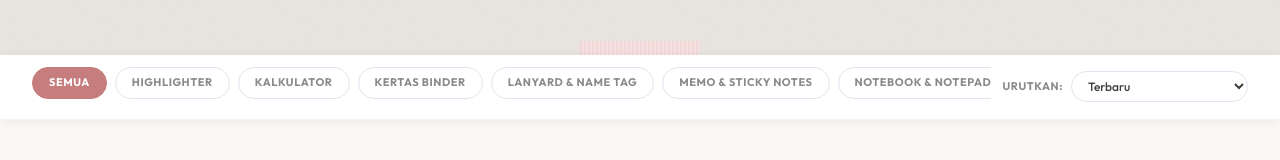
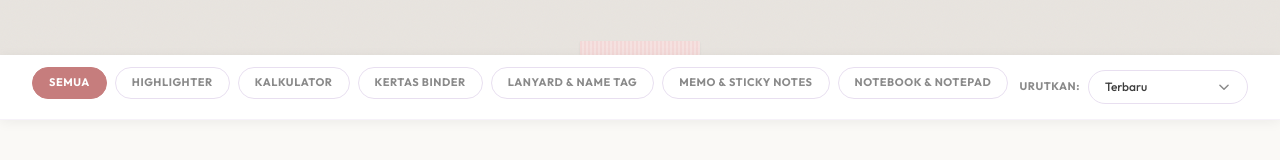
Before and after one commit to nicholasisaiah/viennastationery-webs, a Next.js app: page /shop in a window 1280 px wide. Shown: the part 407-567 px from the top of the page. Built offline with nearby package versions, Linux system fonts and the light colour scheme; a web font is replaced by a local one.

Commit message:
feat: dropdown sort produk custom sesuai tema Vienna - rose highlight, lavender border, animasi chevron

```diff
--- a/src/app/shop/ShopPageClient.tsx
+++ b/src/app/shop/ShopPageClient.tsx
@@ -14,6 +14,7 @@ export function ShopPageClient() {
   const { t } = useLanguage();
   const [activeCategory, setActiveCategory] = useState<string>("ALL");
   const [sortBy, setSortBy] = useState<string>("newest");
+  const [sortOpen, setSortOpen] = useState(false);
 
   const CATEGORIES = [
     { key: "ALL", label: t("shop.categories.all") },
@@ -93,22 +94,49 @@ export function ShopPageClient() {
               ))}
             </div>
 
-            <div className="flex items-center gap-2 flex-shrink-0">
+            <div className="flex items-center gap-2 flex-shrink-0 relative">
               <span className="font-outfit text-[11px] font-bold text-vienna-text-muted uppercase tracking-wider hidden sm:block">
                 {t("shop.sortLabel")}
               </span>
-              <select
-                value={sortBy}
-                onChange={(e) => setSortBy(e.target.value)}
-                className="font-outfit text-xs font-medium text-vienna-text-dark bg-white border border-vienna-lavender rounded-lg px-3 py-1.5 focus:outline-none focus:ring-2 focus:ring-vienna-rose cursor-pointer"
-                aria-label="Sort products"
-              >
-                {SORT_OPTIONS.map((opt) => (
-                  <option key={opt.value} value={opt.value}>
-                    {opt.label}
-                  </option>
-                ))}
-              </select>
+              <div className="relative">
+                <button
+                  type="button"
+                  onClick={() => setSortOpen(!sortOpen)}
+                  className="font-outfit text-xs font-medium text-vienna-text-dark bg-white border border-vienna-lavender rounded-lg px-4 py-2 focus:outline-none focus:ring-2 focus:ring-vienna-rose/40 cursor-pointer flex items-center gap-2 min-w-[160px] justify-between hover:border-vienna-rose/50 transition-colors"
+                  aria-haspopup="listbox"
+                  aria-expanded={sortOpen}
+                >
+                  <span>{SORT_OPTIONS.find((o) => o.value === sortBy)?.label}</span>
+                  <svg className={`w-3.5 h-3.5 text-vienna-text-muted transition-transform duration-200 ${sortOpen ? "rotate-180" : ""}`} fill="none" viewBox="0 0 24 24" stroke="currentColor" strokeWidth={2.5}><path strokeLinecap="round" strokeLinejoin="round" d="M19 9l-7 7-7-7" /></svg>
+                </button>
+                {sortOpen && (
+                  <>
+                    <div className="fixed inset-0 z-40" onClick={() => setSortOpen(false)} />
+                    <ul
+                      role="listbox"
+                      className="absolute right-0 top-full mt-1 z-50 bg-white border border-vienna-lavender rounded-xl shadow-medium py-1 min-w-[180px] overflow-hidden"
+                    >
+                      {SORT_OPTIONS.map((opt) => (
+                        <li
+                          key={opt.value}
+                          role="option"
+                          aria-selected={sortBy === opt.value}
+                          onClick={() => { setSortBy(opt.value); setSortOpen(false); }}
+                          className={`
+                            px-4 py-2 font-outfit text-xs font-medium cursor-pointer transition-colors duration-150
+                            ${sortBy === opt.value
+                              ? "bg-vienna-rose text-white"
+                              : "text-vienna-text-dark hover:bg-vienna-blush hover:text-vienna-text-heading"
+                            }
+                          `}
+                        >
+                          {opt.label}
+                        </li>
+                      ))}
+                    </ul>
+                  </>
+                )}
+              </div>
             </div>
           </div>
         </div>
```
